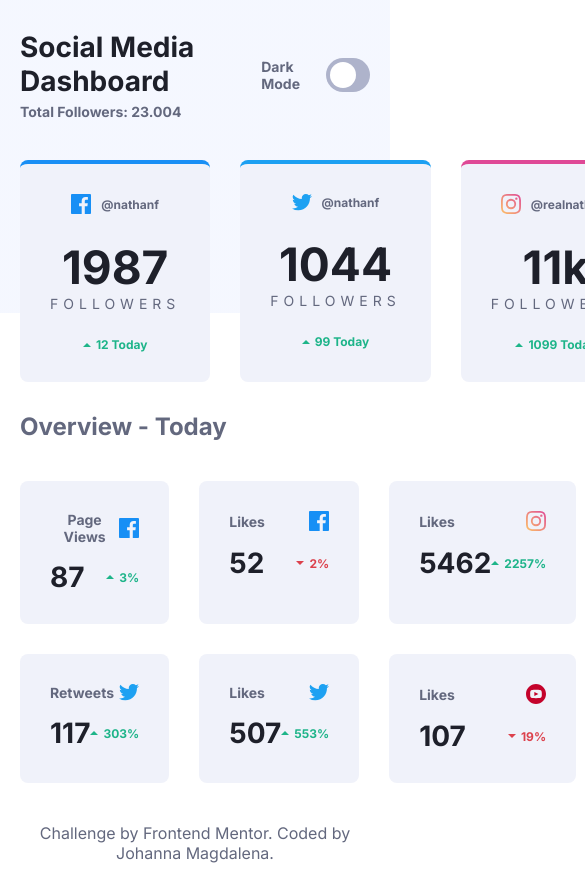
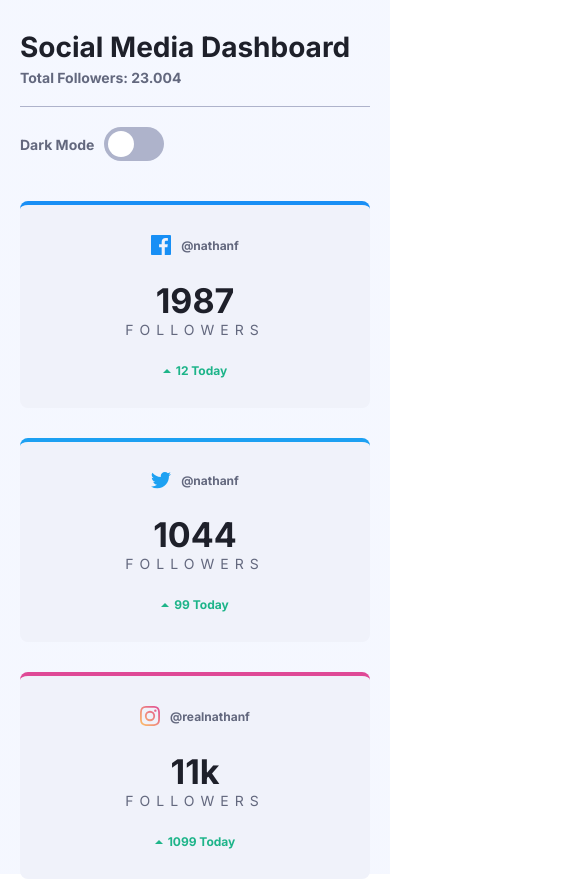
Before and after one commit to johannamag/frontendmentor-social-media-dashboard, a plain HTML site: page index.html in a window 390 px wide. Shown: the top 882 px of the page, 585 px wide, since content can reach past the window. Drawn offline with Linux system fonts and the light colour scheme.

Commit message:
added media queries

```diff
--- a/style.css
+++ b/style.css
@@ -259,3 +259,59 @@ a {
 a:hover {
   color: var(--instagram);
 }
+
+@media screen and (max-width: 912px) {
+  .number {
+    font-size: 28px;
+  }
+  .followers {
+    font-size: 12px;
+    letter-spacing: 4px;
+  }
+  .title-small {
+    font-size: 12px;
+  }
+  .numbers-small {
+    font-size: 18px;
+  }
+}
+
+@media screen and (max-width: 834px) {
+  .sum {
+    grid-template-columns: repeat(2, 1fr);
+  }
+}
+
+@media screen and (max-width: 582px) {
+  .header {
+    flex-direction: column;
+  }
+  .header-left {
+    width: 100%;
+    margin-bottom: 20px;
+  }
+  .header-right {
+    width: 100%;
+    padding-top: 20px;
+    border-top: 1px solid var(--toggle-light);
+  }
+  .number {
+    font-size: 34px;
+  }
+  .followers {
+    font-size: 14px;
+    letter-spacing: 6px;
+  }
+  .title-small {
+    font-size: 14px;
+  }
+  .numbers-small {
+    font-size: 22px;
+  }
+}
+
+@media screen and (max-width: 460px) {
+  .sum {
+    grid-template-columns: repeat(1, 1fr);
+  }
+}
```
